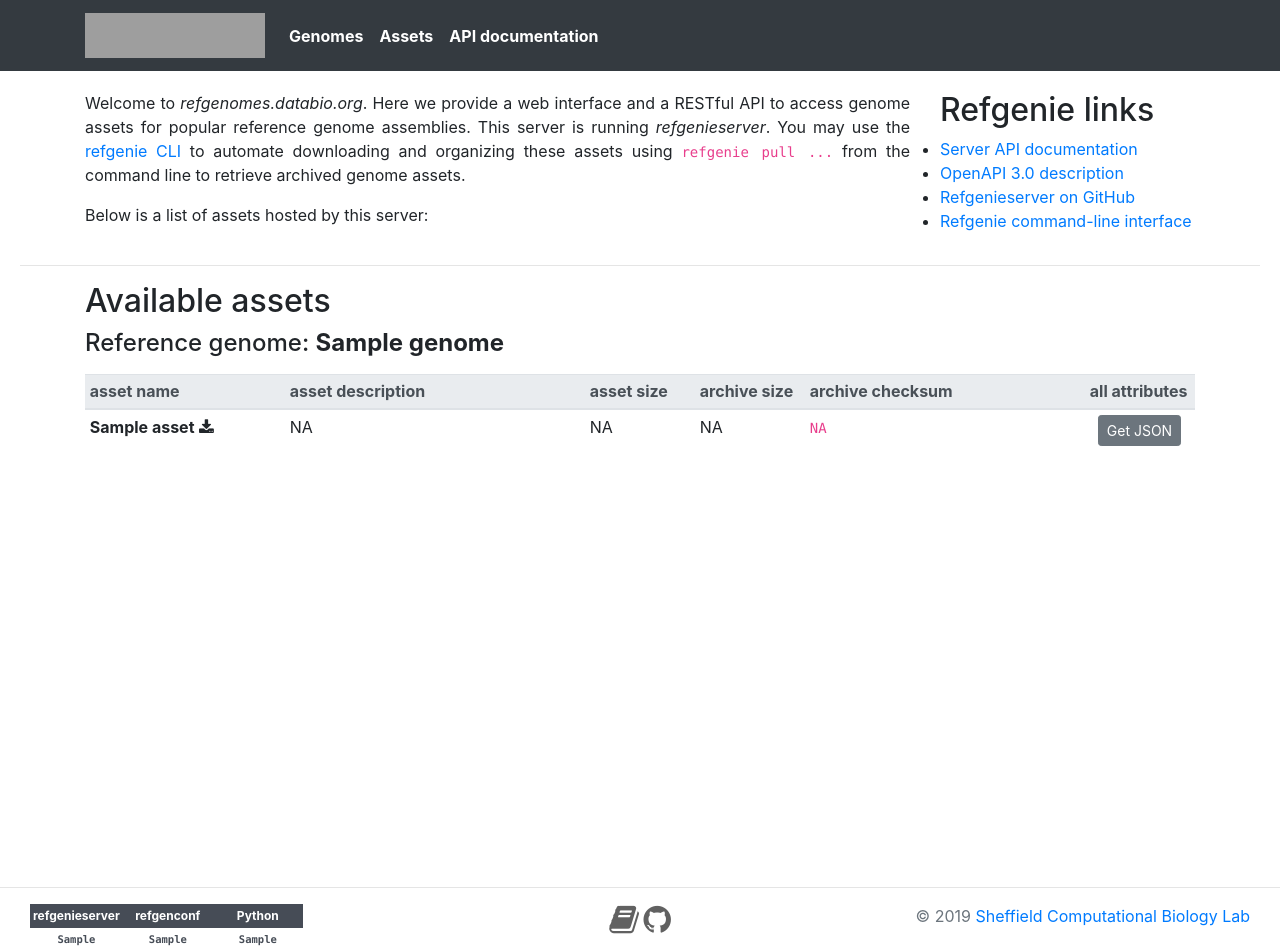
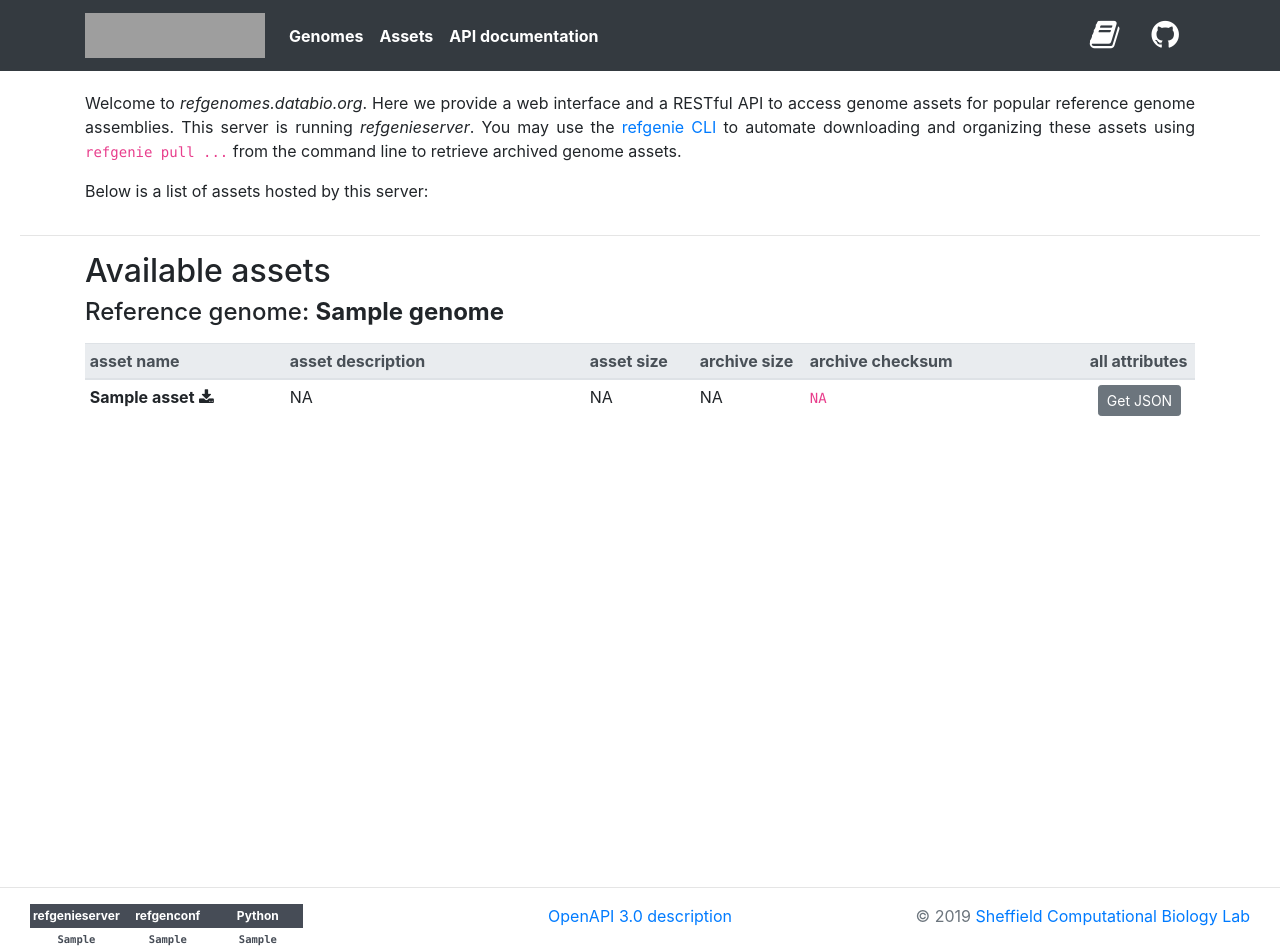
Before and after one commit to refgenie/refgenieserver, a FastAPI app: template refgenieserver/templates/index.html in a window 1280 px wide. Run offline with FastAPI, Linux system fonts and the light colour scheme; the template is opened without the code that fills it: most values are stand-ins (such as "Sample title", 1, 10 or a date in 2020); parts of the project's set-up code (start-up, migrations or seed data) failed here and were passed over; some libraries are stand-ins or nearby versions; grey boxes are pictures that could not be loaded.

Commit message:
visual changes, links

```diff
--- a/refgenieserver/static/style.css
+++ b/refgenieserver/static/style.css
@@ -77,21 +77,21 @@ label.col-form-label {
   }
 
 .left_footer {
-  width: 45%;
+  width: 40%;
   float: left;
   text-align:left;
   display: inline-block;
 }
 
 .right_footer {
-  width: 45%;
+  width: 40%;
   float: right;
   text-align:right;
   display: inline-block;
 }
 
 .center_footer {
-  width: 10%;
+  width: 20%;
   overflow: hidden;
   display: inline-block;
   text-align: center;
--- a/refgenieserver/templates/footer.html
+++ b/refgenieserver/templates/footer.html
@@ -24,9 +24,7 @@
 				</table>
 	</div>
 	<div class="center_footer">
-		<a href="http://refgenie.databio.org/" target="_blank" style="color:#616161"><i class="fa fa-2x fa-book" aria-hidden="true"></i></a>
-		<a href="https://github.com/databio/refgenie_server" target="_blank" style="color:#616161"><i class="fa fa-2x fa-github" aria-hidden="true"></i></a>
-	</div>
+		<a href="/openapi.json">OpenAPI 3.0 description</a>	</div>
 	<div class="right_footer">
 		&copy; 2019 <a href="http://databio.org/" target="_new">Sheffield Computational Biology Lab</a>
 	</div>
--- a/refgenieserver/templates/index.html
+++ b/refgenieserver/templates/index.html
@@ -10,20 +10,9 @@
 {% endmacro %}
 <div class="container">
     <div class="row">
-        <div class="col-sm-9">
+        <div class="col">
         <p class="text-justify">Welcome to <i>refgenomes.databio.org</i>. Here we provide a web interface and a RESTful API to access genome assets for popular reference genome assemblies. This server is running <i>refgenieserver</i>. You may use the <a href="http://refgenie.databio.org">refgenie CLI</a> to automate downloading and organizing these assets using <code>refgenie pull ...</code> from the command line to retrieve archived genome assets.</p>
-
         <p>Below is a list of assets hosted by this server:</p>
-
-        </div>
-        <div class="col-sm-3">
-        <h2>Refgenie links</h2>
-        <ul>
-        <li><a href="/docs">Server API documentation</a></li>
-        <li><a href="/openapi.json">OpenAPI 3.0 description</a></li>
-        <li><a href="https://github.com/databio/refgenieserver">Refgenieserver on GitHub</a></li>
-        <li><a href="http://refgenie.databio.org">Refgenie command-line interface</a></li>
-        </ul>
         </div>
     </div>
 </div>
--- a/refgenieserver/templates/navbar.html
+++ b/refgenieserver/templates/navbar.html
@@ -18,6 +18,8 @@
 				<a class="nav-link" href="/docs"><b>API documentation</b></a>
 			</li>
 		</ul>
+		<a class="nav-link" href="http://refgenie.databio.org/" target="_blank"><i class="fa fa-2x fa-book" aria-hidden="true"></i></a>
+		<a class="nav-link" href="https://github.com/databio/refgenie_server" target="_blank"><i class="fa fa-2x fa-github" aria-hidden="true"></i></a>
 	</div>
 </div>
 </nav>
```
